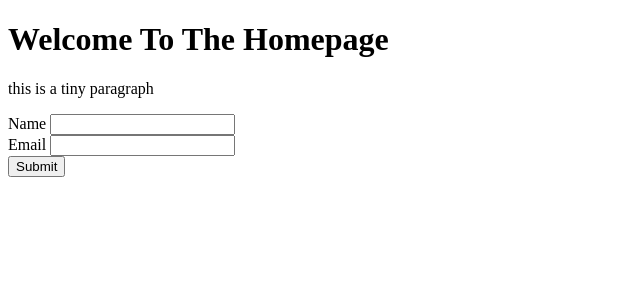
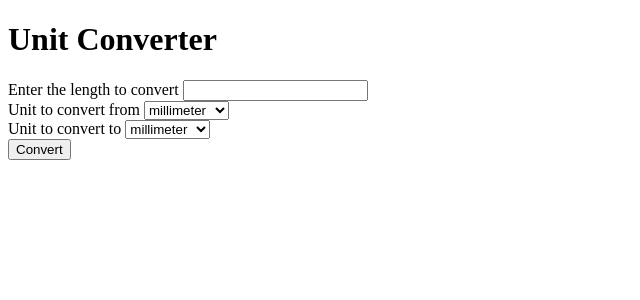
Before and after one commit to apigituser/unit-converter, a FastAPI app: page / in a window 1280 px wide. Shown: the top 300 px of the page, without its empty margins (0-640 px from the left). Run offline with FastAPI, Linux system fonts and the light colour scheme.

Commit message:
request response cycle understood

```diff
--- a/main.py
+++ b/main.py
@@ -11,17 +11,5 @@ def root(request: Request):
     return templates.TemplateResponse(request, "index.html")
 
 @app.post("/submit")
-def submit(request: Request, name: str = Form(), email: str = Form()):
-    return templates.TemplateResponse(request, "submit.html", context={"name": name, "email": email})
-
-@app.get("/length")
-def length():
-    return {"unit":"length"}
-
-@app.get("/weight")
-def weight():
-    return {"unit":"weight"}
-
-@app.get("/temperature")
-def temperature():
-    return {"unit":"temperature"}
+def length(request: Request, length: float = Form(), length_from: str = Form(), length_to: str = Form()):
+    return {"Length": length, "From_length": length_from, "To_length": length_to}
--- a/templates/index.html
+++ b/templates/index.html
@@ -6,18 +6,39 @@
     <title>Document</title>
 </head>
 <body>
-    <h1>Welcome To The Homepage</h1>
-    <p>this is a tiny paragraph</p>
+    <h1>Unit Converter</h1>
     <form action="/submit" method="post">
         <div>
-            <label for="name">Name</label>
-            <input type="text" name="name" id="name">
+            <label for="length">Enter the length to convert</label>
+            <input type="number" step="any" name="length" id="length">
         </div>
         <div>
-            <label for="email">Email</label>
-            <input type="email" name="email" id="email">
+            <label for="length_from">Unit to convert from</label>
+            <select id="length_from" name="length_from">
+                <option value="mm">millimeter</option>
+                <option value="cm">centimeter</option>
+                <option value="m">meter</option>
+                <option value="km">kilometer</option>
+                <option value="in">inch</option>
+                <option value="ft">foot</option>
+                <option value="yd">yard</option>
+                <option value="mi">mile</option>
+            </select>
         </div>
-        <input type="submit" value="Submit">
+        <div>
+            <label for="length_to">Unit to convert to</label>
+            <select id="length_to" name="length_to">
+                <option value="mm">millimeter</option>
+                <option value="cm">centimeter</option>
+                <option value="m">meter</option>
+                <option value="km">kilometer</option>
+                <option value="in">inch</option>
+                <option value="ft">foot</option>
+                <option value="yd">yard</option>
+                <option value="mi">mile</option>
+            </select>
+        </div>
+        <input type="submit" value="Convert">
     </form>
 </body>
 </html>
--- a/templates/submit.html
+++ b/templates/length.html
@@ -6,8 +6,6 @@
     <title>Document</title>
 </head>
 <body>
-    <h1>RESPONSE SUBMITTED!</h1>
-    <p>Submitted Name: {{name}}</p>
-    <p>Submitted Email: {{email}}</p>
+    <h1>Submitted</h1>
 </body>
 </html>
```
